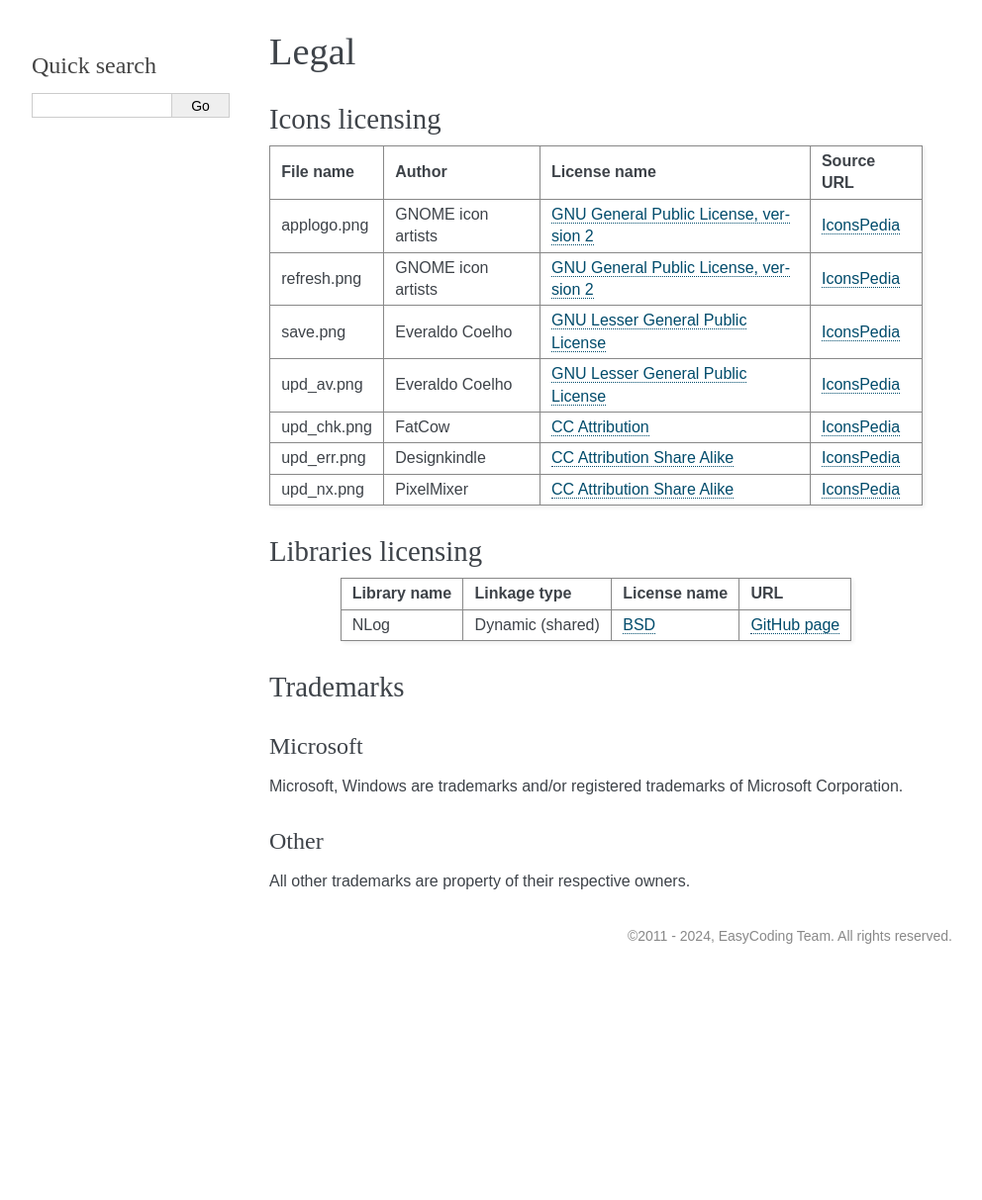
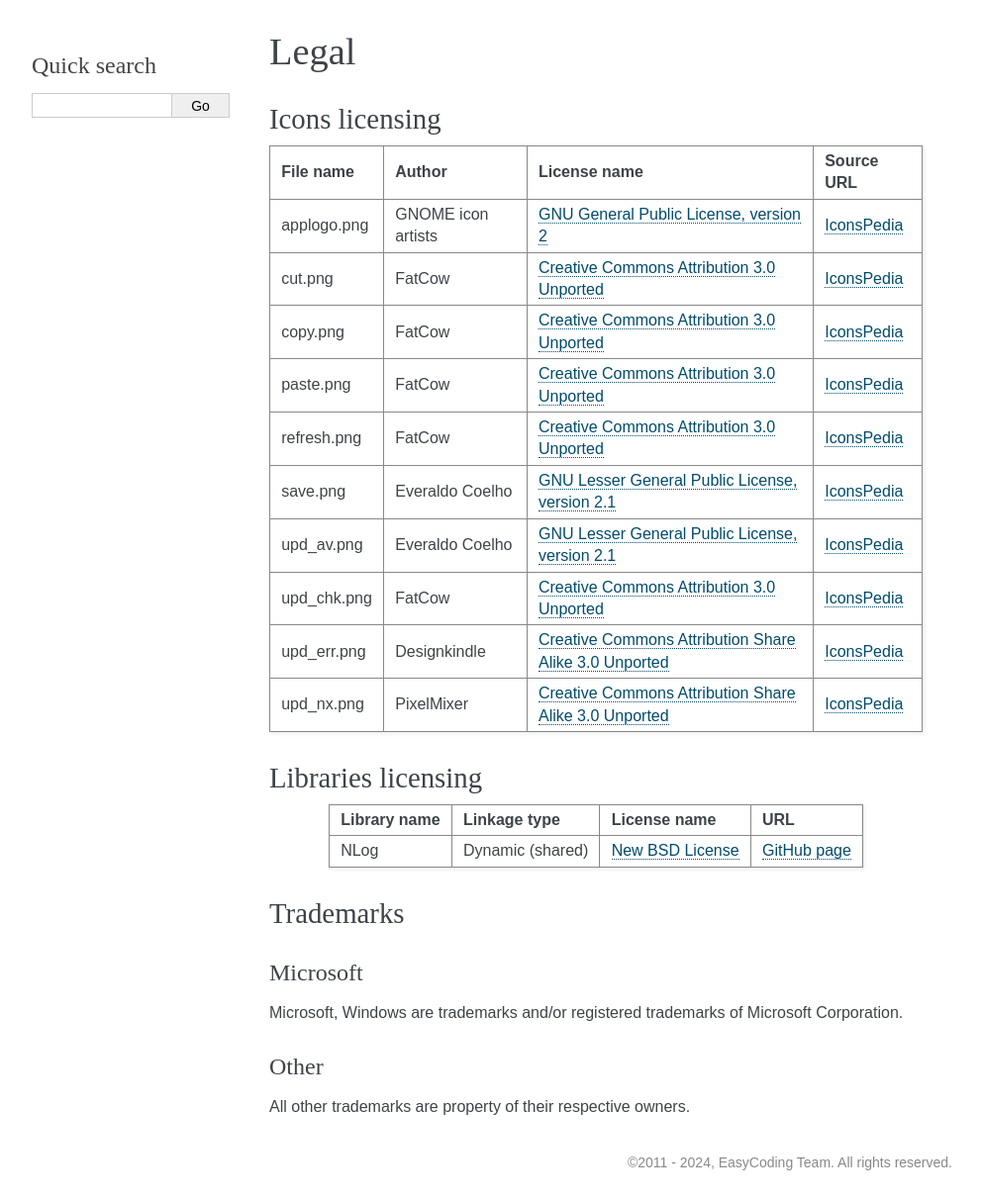
Before and after one commit to xvitaly/mhed, a Sphinx documentation site: the page built from docs/source/legal.rst, in a window 1280 px wide. Shown: the whole page at 99% size, without its empty margins (148-1140 px from the left). Built offline with Sphinx 7.4.7, drawn with Linux system fonts in a browser that asks for light colours; before the commit the page ends 984 px from its top, so only the background shows below that.

Commit message:
Replaced the "cut", "copy", "paste" and "refresh" action icons.

```diff
--- a/docs/source/legal.rst
+++ b/docs/source/legal.rst
@@ -18,13 +18,16 @@ Icons licensing
 .. csv-table::
     :header: "**File name**", "**Author**", "**License name**", "**Source URL**"
 
-    "applogo.png", "GNOME icon artists", "`GNU General Public License, version 2 <https://www.gnu.org/licenses/old-licenses/gpl-2.0.html>`_", "`IconsPedia <https://www.iconspedia.com/icon/gnome-edit-clear-10--7.html>`__"
-    "refresh.png", "GNOME icon artists", "`GNU General Public License, version 2 <https://www.gnu.org/licenses/old-licenses/gpl-2.0.html>`_", "`IconsPedia <https://www.iconspedia.com/icon/gnome-view-refresh-111-4.html>`__"
-    "save.png", "Everaldo Coelho", "`GNU Lesser General Public License <https://opensource.org/licenses/LGPL-2.1>`_", "`IconsPedia <https://www.iconspedia.com/icon/save-file-4082.html>`__"
-    "upd_av.png", "Everaldo Coelho", "`GNU Lesser General Public License <https://opensource.org/licenses/LGPL-2.1>`_", "`IconsPedia <https://www.iconspedia.com/icon/update-recommended-4016.html>`__"
-    "upd_chk.png", "FatCow", "`CC Attribution <https://creativecommons.org/licenses/by/4.0/legalcode>`_", "`IconsPedia <https://www.iconspedia.com/icon/update-icon-22163.html>`__"
-    "upd_err.png", "Designkindle", "`CC Attribution Share Alike <https://creativecommons.org/licenses/by-sa/4.0/legalcode>`_", "`IconsPedia <https://www.iconspedia.com/icon/cross-icon-40924.html>`__"
-    "upd_nx.png", "PixelMixer", "`CC Attribution Share Alike <https://creativecommons.org/licenses/by-sa/4.0/legalcode>`_", "`IconsPedia <https://www.iconspedia.com/icon/tick-11638.html>`__"
+    "applogo.png", "GNOME icon artists", "`GNU General Public License, version 2 <https://www.gnu.org/licenses/old-licenses/gpl-2.0.html>`_", "`IconsPedia <https://www.iconspedia.com/icon/gnome-text-html-11177.html>`__"
+    "cut.png", "FatCow", "`Creative Commons Attribution 3.0 Unported <https://creativecommons.org/licenses/by/3.0/legalcode>`_", "`IconsPedia <https://www.iconspedia.com/icon/cut-red-icon-20784.html>`__"
+    "copy.png", "FatCow", "`Creative Commons Attribution 3.0 Unported <https://creativecommons.org/licenses/by/3.0/legalcode>`_", "`IconsPedia <https://www.iconspedia.com/icon/page-copy-icon-21541.html>`__"
+    "paste.png", "FatCow", "`Creative Commons Attribution 3.0 Unported <https://creativecommons.org/licenses/by/3.0/legalcode>`_", "`IconsPedia <https://www.iconspedia.com/icon/page-white-paste-icon-21594.html>`__"
+    "refresh.png", "FatCow", "`Creative Commons Attribution 3.0 Unported <https://creativecommons.org/licenses/by/3.0/legalcode>`_", "`IconsPedia <https://www.iconspedia.com/icon/arrow-refresh-icon-20330.html>`__"
+    "save.png", "Everaldo Coelho", "`GNU Lesser General Public License, version 2.1 <https://www.gnu.org/licenses/old-licenses/lgpl-2.1.html>`_", "`IconsPedia <https://www.iconspedia.com/icon/save-file-4082.html>`__"
+    "upd_av.png", "Everaldo Coelho", "`GNU Lesser General Public License, version 2.1 <https://www.gnu.org/licenses/old-licenses/lgpl-2.1.html>`_", "`IconsPedia <https://www.iconspedia.com/icon/update-recommended-4016.html>`__"
+    "upd_chk.png", "FatCow", "`Creative Commons Attribution 3.0 Unported <https://creativecommons.org/licenses/by/3.0/legalcode>`_", "`IconsPedia <https://www.iconspedia.com/icon/update-icon-22163.html>`__"
+    "upd_err.png", "Designkindle", "`Creative Commons Attribution Share Alike 3.0 Unported <https://creativecommons.org/licenses/by-sa/3.0/legalcode>`_", "`IconsPedia <https://www.iconspedia.com/icon/cross-icon-40924.html>`__"
+    "upd_nx.png", "PixelMixer", "`Creative Commons Attribution Share Alike 3.0 Unported <https://creativecommons.org/licenses/by-sa/3.0/legalcode>`_", "`IconsPedia <https://www.iconspedia.com/icon/tick-11638.html>`__"
 
 .. index:: libraries licensing
 .. _legal-libraries:
@@ -35,7 +38,7 @@ Libraries licensing
 .. csv-table::
     :header: "**Library name**", "**Linkage type**", "**License name**", "**URL**"
 
-    "NLog", "Dynamic (shared)", "`BSD <https://github.com/NLog/NLog/blob/dev/LICENSE.txt>`__", "`GitHub page <https://github.com/NLog/NLog>`__"
+    "NLog", "Dynamic (shared)", "`New BSD License <https://github.com/NLog/NLog/blob/dev/LICENSE.txt>`__", "`GitHub page <https://github.com/NLog/NLog>`__"
 
 .. index:: trademarks
 .. _legal-trademarks:
```
Also changed, not shown: assets/icons/copy.png, assets/icons/cut.png, assets/icons/paste.png, assets/icons/refresh.png, 2 other files.
